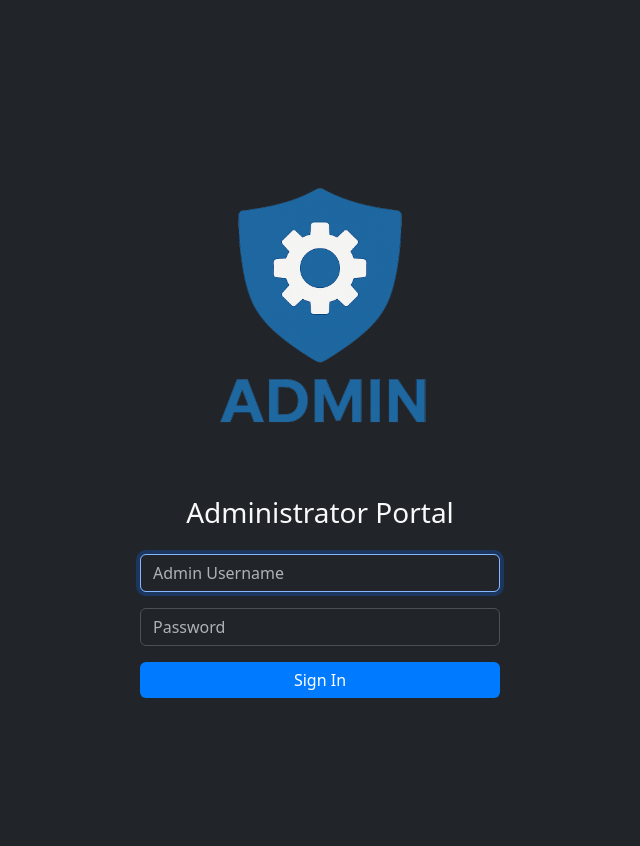
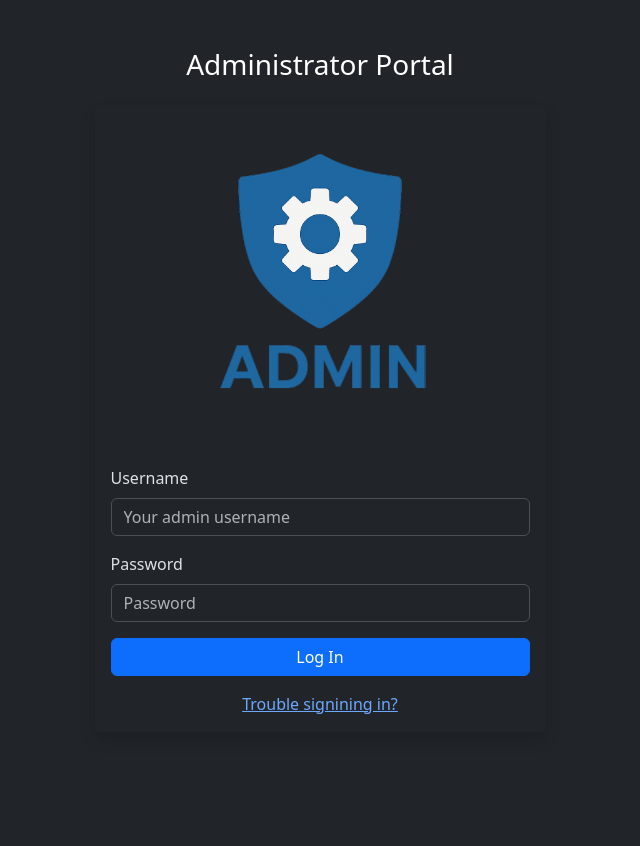
Before and after one commit to l337glitchl337/idportal, a Python web app: template templates/admin.html in a window 1280 px wide. Shown: the whole page, without its empty margins (320-960 px from the left). After the commit the page ends 800 px from the top, so only its background shows below. Run offline with Jinja, Linux system fonts and the light colour scheme; the template is opened without the code that fills it, so the values that code supplies are empty.

Commit message:
fix site stylling to be more consistent, crreate admin forgot password page, added route for admin forgot password

```diff
--- a/functions.py
+++ b/functions.py
@@ -447,7 +447,7 @@ def reject_request(request_id, comments) -> bool:
         return False
     return True
 
-def change_admin_password(username, new_password) -> bool:
+def update_admin_password(username, new_password) -> bool:
     params = get_db_params()
 
     new_password = new_password.encode('utf-8')
--- a/templates/admin.html
+++ b/templates/admin.html
@@ -4,7 +4,7 @@
 
 {% block head %}
   <!-- admin‑specific CSS -->
-  <style>
+<!--   <style>
     .login-container {
       max-width: 400px;
       margin: 80px auto;
@@ -25,15 +25,18 @@
       border: none;
       color: #fff;
     }
-  </style>
+  </style> -->
 {% endblock %}
 
 {% block content %}
-<div class="login-container text-center">
+<!-- <div class="row justify-content-center">
+  <div class="col-md-6 col-lg-5">
+<h3 class="mb-4">Administrator Portal</h3>
+<div class="card shadow">
+  <div class="card-body text-center"></div>
   <img src="{{ url_for('static', filename='admin_logo.png') }}"
        alt="Admin Badge"
-       class="id-card">
-  <h3 class="mb-4">Administrator Portal</h3>
+       class="id-card-img">
   <form method="POST" action="{{ url_for('main.admin') }}">
     <div class="mb-3">
       <input type="text"
@@ -50,7 +53,45 @@
              placeholder="Password"
              required>
     </div>
-    <button type="submit" class="btn btn-login w-100">Sign In</button>
+    <button type="submit" class="btn btn-primary w-100">Sign In</button>
   </form>
+  </div>
+  </div>
 </div>
+</div> -->
+
+
+
+
+<div class="row justify-content-center">
+    <div class="col-md-6 col-lg-5">
+      <!-- Page title -->
+      <h1 class="text-center page-title" style="font-size: 1.75rem; margin-bottom: 1.5rem; color: #fff">Administrator Portal</h1>
+
+      <div class="card shadow">
+        <div class="card-body text-center">
+          <img src="{{ url_for('static', filename='admin_logo.png') }}"
+               alt="ID Card Template"
+               class="id-card-img">
+
+          <form method="POST" action="{{ url_for('main.admin') }}">
+            <div class="mb-3 text-start">
+              <label class="form-label">Username</label>
+              <input type="text" class="form-control" id="username"
+                     name="username" placeholder="Your admin username" required>
+            </div>
+            <div class="mb-3 text-start">
+              <label for="password" class="form-label">Password</label>
+              <input type="password" class="form-control" id="password"
+                     name="password" placeholder="Password" required>
+            </div>
+            <button type="submit" class="btn btn-primary w-100">Log In</button>
+          </form>
+          <div class="text-center mt-3">
+                <a href="{{ url_for('main.admin_forgot_password') }}">Trouble signining in?</a>
+            </div>
+        </div>
+      </div>
+    </div>
+  </div>
 {% endblock %}
--- a/templates/admin_panel.html
+++ b/templates/admin_panel.html
@@ -357,7 +357,7 @@
     <div class="tab-pane fade {% if active_tab == 'profile' %}show active{% endif %}" id="profile">
       <div class="card bg-secondary text-white shadow-lg rounded-4 p-4 profile-form">
         <h4 class="mb-3">Edit Account</h4>
-        <form method="POST" action="{{ url_for('main.update_admin_password') }}">
+        <form method="POST" action="{{ url_for('main.change_admin_password') }}">
           <div class="mb-3">
             <label for="username" class="form-label">Username</label>
             <input type="text" class="form-control" id="username" name="username" value="{{ current_user.username }}" disabled>
--- a/templates/first_login.html
+++ b/templates/change_admin_password.html
@@ -3,7 +3,11 @@
 {% block content %}
 <div class="container mt-5">
     <h2 class="mb-4">Change Password</h2>
-    <form method="post" action="{{ url_for('main.first_login') }}">
+    <form method="post" action="{{ url_for('main.change_admin_password') }}">
+        <div class="mb-3">
+            <label for="new_password" class="form-label">Current Password</label>
+            <input type="password" class="form-control" id="current_password" name="current_password" required>
+        </div>
         <div class="mb-3">
             <label for="new_password" class="form-label">New Password</label>
             <input type="password" class="form-control" id="new_password" name="new_password" required>
```
Also changed, not shown: routes.py (+15 -28 lines), templates/admin_forgot_password.html (added, +23 -0 lines), templates/login.html (+2 -26 lines).
